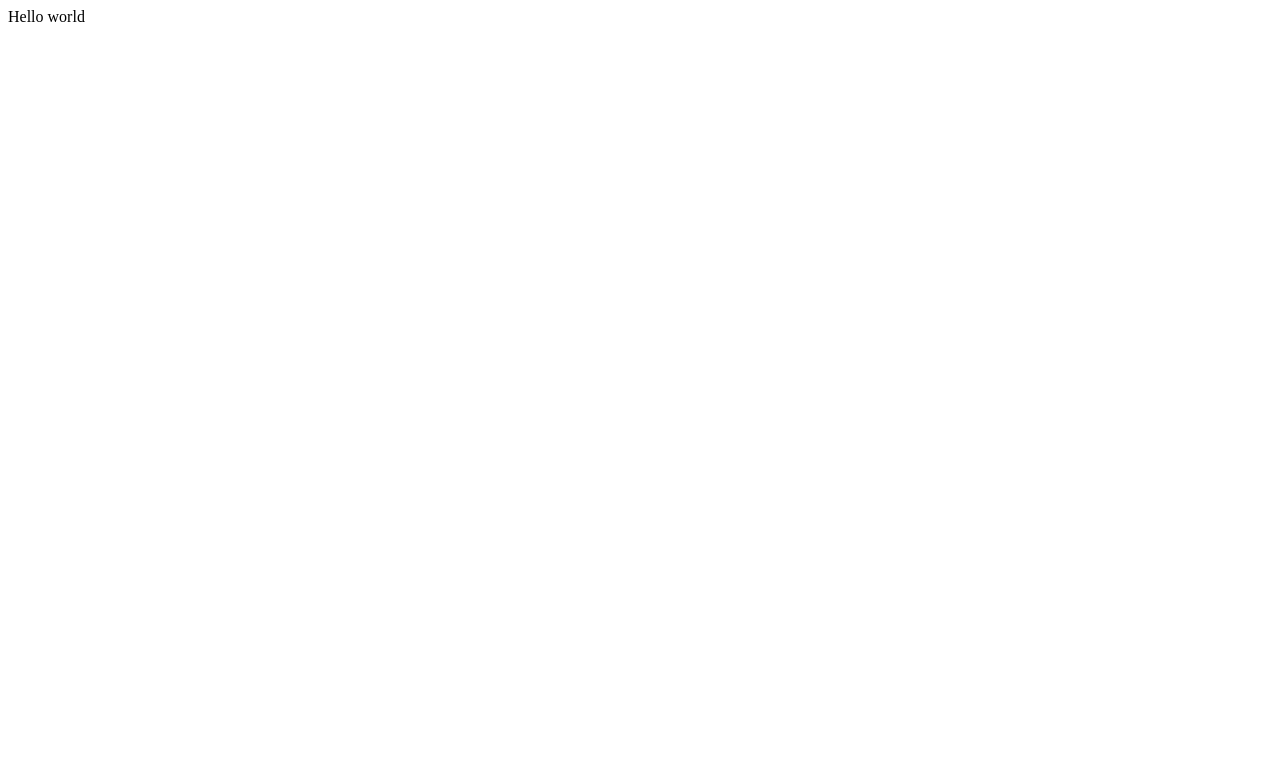
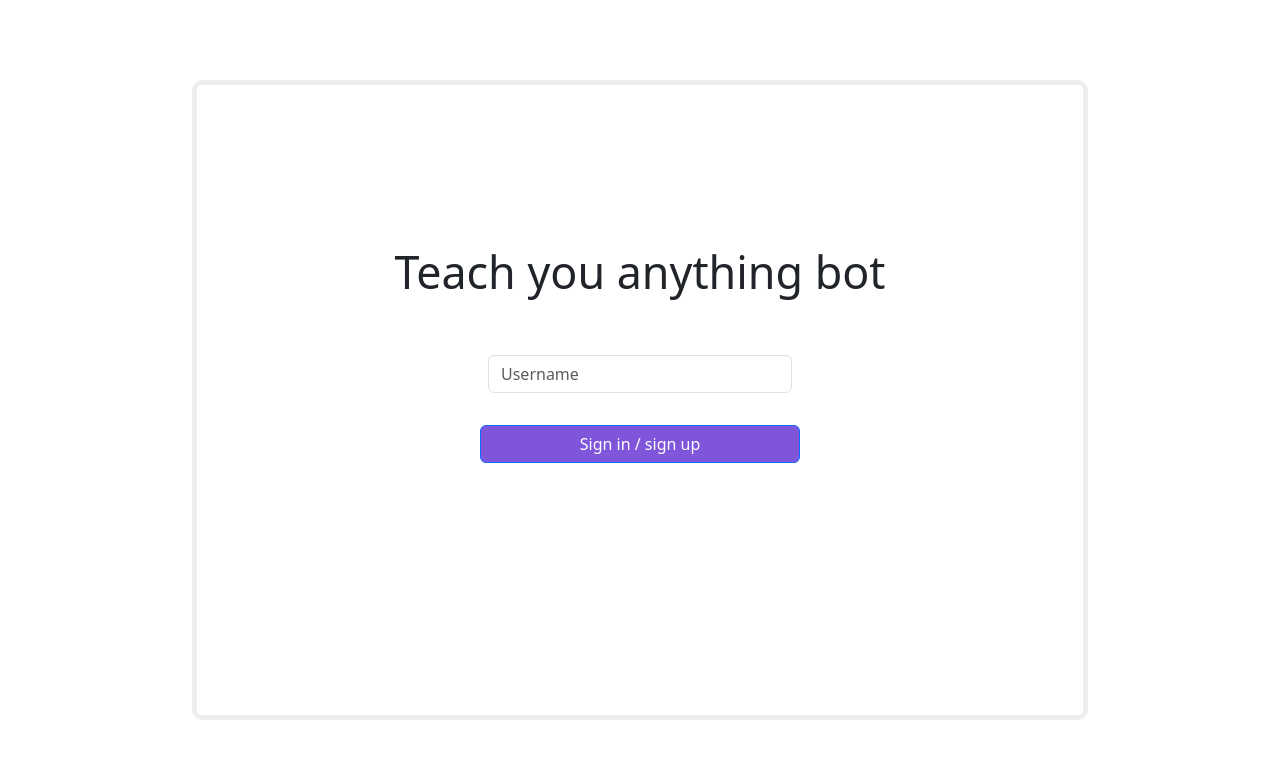
Before and after one commit to mingyeahh/Education-chatbot, a plain HTML site: page static/index.html in a window 1280 px wide. Drawn offline with nearby package versions, Linux system fonts and the light colour scheme.

Commit message:
feat: Index page which include user signin form

```diff
--- /dev/null
+++ b/static/index.css
@@ -0,0 +1,23 @@
+#window {
+    box-sizing: border-box;
+    height: 80vh;
+    margin-top: 10vh;
+    width: 70vw;
+    border: 5px;
+    border-radius: 10px;
+    border-color: #EEEEEE;
+    border-style: solid;
+    text-align: center;
+}
+
+#index-header {
+    margin-top: 20vh;
+    font-size: 3.5vw;
+}
+
+#index-form {
+    margin: auto;
+    margin-top: 5vh;
+    max-width: 25vw;
+    text-align: center;
+}
--- a/static/index.html
+++ b/static/index.html
@@ -1 +1,39 @@
-<p>Hello world</p>
+<!DOCTYPE html>
+<html lang="en">
+
+<head>
+    <meta charset="UTF-8">
+    <meta name="viewport" content="width=\, initial-scale=1.0">
+    <title>Education Chatbot</title>
+    <link href="https://cdn.jsdelivr.net/npm/bootstrap@5.3.2/dist/css/bootstrap.min.css" rel="stylesheet"
+        integrity="sha384-T3c6CoIi6uLrA9TneNEoa7RxnatzjcDSCmG1MXxSR1GAsXEV/Dwwykc2MPK8M2HN" crossorigin="anonymous">
+    <link href="index.css" rel="stylesheet">
+</head>
+
+<body>
+    <div class="container" id="window">
+        <h1 id="index-header">Teach you anything bot</h1>
+
+        <form id="index-form" class="row g-3">
+            <div class="input-group mb-3">
+                <input type="text" class="form-control" placeholder="Username" aria-label="Username"
+                    aria-describedby="basic-addon1">
+            </div>
+
+            <button type="submit" class="btn btn-primary btn-block mb-4" style="background-color: #7F56D9;">Sign in
+                /
+                sign
+                up</button>
+        </form>
+
+    </div>
+
+
+
+    <script src="https://cdn.jsdelivr.net/npm/bootstrap@5.3.2/dist/js/bootstrap.bundle.min.js"
+        integrity="sha384-C6RzsynM9kWDrMNeT87bh95OGNyZPhcTNXj1NW7RuBCsyN/o0jlpcV8Qyq46cDfL"
+        crossorigin="anonymous"></script>
+
+</body>
+
+</html>
```
Also changed, not shown: static/index.js (added).
